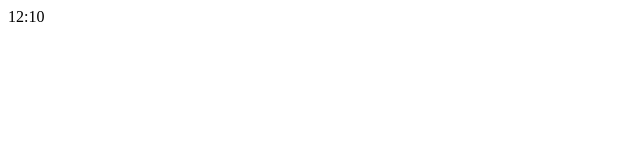
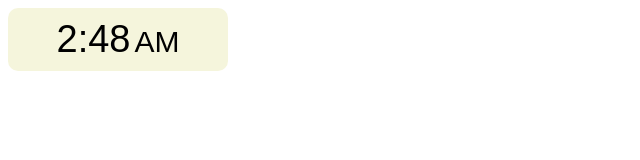
Before and after one commit to pvlizaveta/digital-clock, a plain HTML site: page index.html in a window 1280 px wide. Shown: the whole page, without its empty margins (0-640 px from the left). Drawn offline with Linux system fonts and the light colour scheme.

Commit message:
created digital clock with vanila javascript
needs some CSS improvement

```diff
--- a/index.html
+++ b/index.html
@@ -9,7 +9,8 @@
 </head>
 <body>
     <div class="clock">
-        <span class="clock-time">12:10</span>
+        <span class="clock-time"></span>
+        <span class="clock-ampm"></span>
     </div>
     <script src="./main.js"></script>
 </body>
--- a/main.css
+++ b/main.css
@@ -0,0 +1,17 @@
+.clock {
+  background-color: beige;
+  width: 200px;
+  padding: 10px;
+  text-align: center;
+  border-radius: 10px;
+}
+
+.clock-time,
+.clock-ampm {
+  font-size: 30px;
+  font-family: sans-serif;
+}
+
+.clock-time {
+  font-size: 38px;
+}
--- a/main.js
+++ b/main.js
@@ -0,0 +1,33 @@
+class DigitalClock {
+    constructor(element){
+        this.element = element;
+    }
+     start(){
+         this.update();
+         setInterval(()=>{
+             this.update();
+         }, 500)
+     }
+    update(){
+      const parts = this.getTimeParts();
+      const minuteFormated = parts.minute.toString().padStart(2, "0")
+      const timeFormatted = `${parts.hour}:${minuteFormated}`
+      const amPm = parts.isAm ? "AM" : "PM";
+
+      this.element.querySelector(".clock-time").textContent = timeFormatted;
+      this.element.querySelector(".clock-ampm").textContent = amPm;
+    }
+
+    getTimeParts(){
+        const now = new Date();
+        return{
+            hour: now.getHours() % 12 || 12,
+            minute: now.getMinutes(),
+            isAm: now.getHours() < 12
+        }
+    }
+}
+const clockElement = document.querySelector(".clock")
+clockObject = new DigitalClock(clockElement);
+
+clockObject.start();
```
